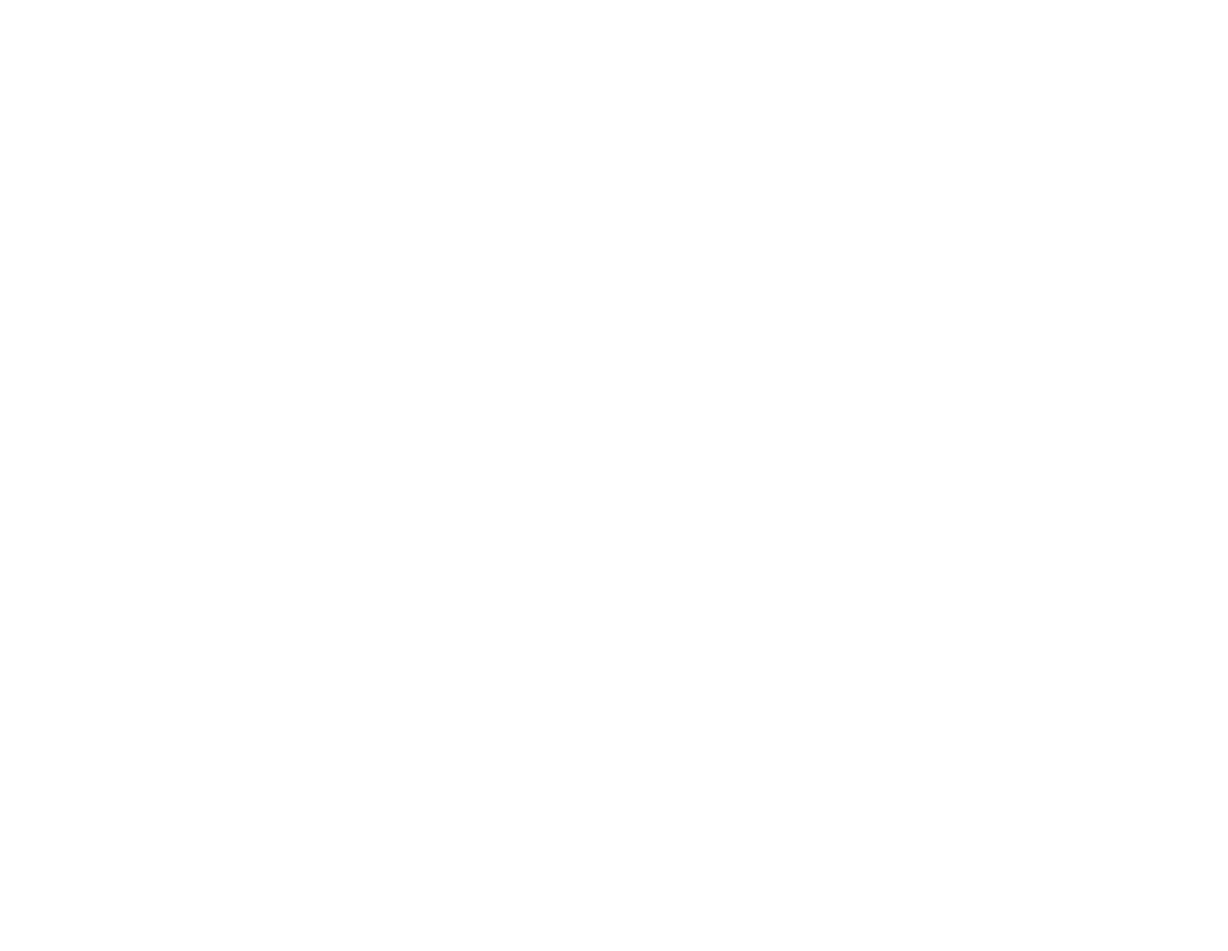
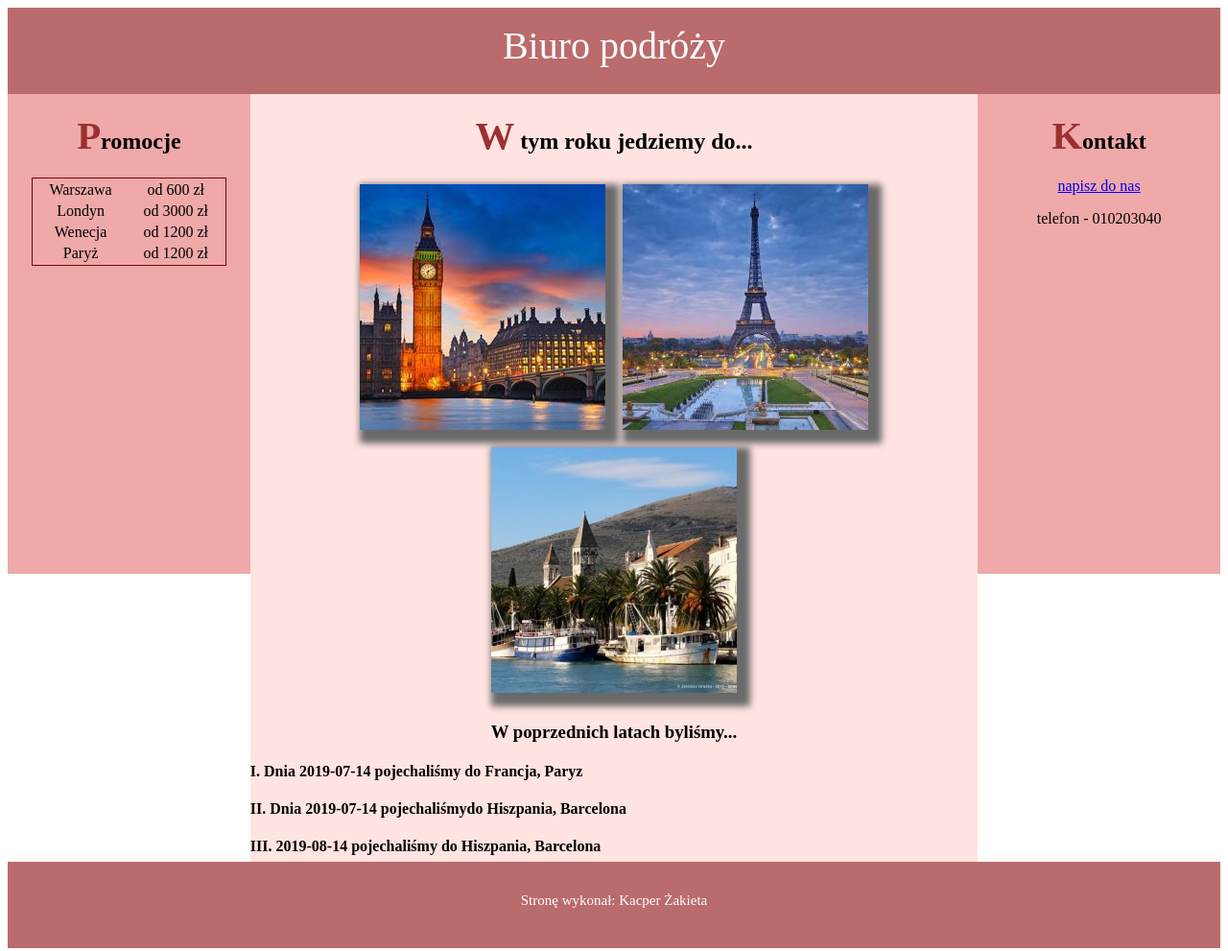
Before and after one commit to krapirrr/Biuro, a plain HTML site: page index.html in a window 1280 px wide. Shown: the whole page at 96% size. Before the commit the page ends 800 px from the top, so only its background shows below. Drawn offline with Linux system fonts and the light colour scheme.

Commit message:
Dokończyłem strone dodając zdjęcia, i reszte kodu (wczesniej nie zdazylem zcommitowac)

```diff
--- a/index.html
+++ b/index.html
@@ -1,11 +1,57 @@
 <!DOCTYPE html>
-<html lang="pl">
+<html>
     <head>
         <meta charset="UTF-8">
-    <meta name="viewport" content="width=device-width, initial-scale=1.0">
         <title>Poznaj Europę</title>
+        <link rel="stylesheet" href="style.css">
     </head>
     <body>
-
+        <header>
+            <a>Biuro podróży</a>
+        </header>
+        <main>
+            <div class="left">
+                    <h2>Promocje</h2>
+                    <table>
+                        <tr>
+                            <td>Warszawa</td>
+                            <td>od 600 zł</td>
+                        </tr>
+                        <tr>
+                            <td>Londyn</td>
+                            <td>od 3000 zł</td>
+                        </tr>
+                        <tr>
+                        <td>Wenecja</td>
+                        <td>od 1200 zł</td>
+                        </tr>
+                        <tr>
+                            <td>Paryż</td>
+                            <td>od 1200 zł</td>
+                        </tr>
+                    </table>
+            </div>
+            <div class="center">
+                <section>
+                    <h2>W tym roku jedziemy do...</h2>
+                    <img src="Londyn.jpg">
+                    <img src="Paryz.jpg">
+                    <img src="Chorwacja.jpg">
+                </section>
+                    <h3>W poprzednich latach byliśmy...</h3>
+                    <h4>I. Dnia 2019-07-14 pojechaliśmy do Francja, Paryz</h4>
+                    <h4>II. Dnia 2019-07-14 pojechaliśmydo Hiszpania, Barcelona</h4>
+                    <h4>III. 2019-08-14 pojechaliśmy do Hiszpania, Barcelona</h4>
+                </div>
+        </div>
+            <div class="right">
+                    <h2>Kontakt</h2>
+                <nav>
+                    <a href="kontakt.html">napisz do nas</a>
+                    <p>telefon - 010203040</p>
+                </nav>
+            </div>
+        </main>
+        <footer>Stronę wykonał: Kacper Żakieta</footer>
     </body>
 </html>
--- /dev/null
+++ b/styl9.css
@@ -0,0 +1,6 @@
+body {
+    background-color:mistyrose ;
+}
+h1 {
+    text-align: center;
+}
--- /dev/null
+++ b/style.css
@@ -0,0 +1,65 @@
+main{
+    display: flex;
+}
+body{
+    text-align: center;
+}
+header, footer{
+    background-color: #ba6b6c;
+    text-align: center;
+    height: 90px;
+    width: 100%;
+}
+
+header a{
+    color: white;
+    text-decoration: none;
+    font-size: 40px;
+    line-height: 80px;
+    text-align: center;
+}
+
+footer{
+    color: white;
+    font-size: 15px;
+    line-height: 80px;
+    text-align: center;
+}
+.left{
+    background-color: #efa9a9;
+    width: 20%;
+    height: 500px;
+}
+.right{
+    background-color: #efa9a9;
+    width: 20%;
+    height: 500px;
+}
+.center{
+    background-color: mistyrose;
+    width: 60%;
+    height: 800px;
+}
+.center img{
+    margin: 7px;
+    box-shadow: 7px 7px 7px 7px dimgray;
+}
+
+table{
+    margin: auto;
+    width: 80%;
+    border: solid 1px maroon;
+}
+
+h2::first-letter{
+    font-size: 170%;
+    color: rgb(153, 49, 49);
+}
+
+h3{
+    text-align: center;
+}
+
+h4{
+    text-align: left;
+}
```
Also changed, not shown: Londyn.jpg (added), Paryz.jpg (added), chorwacja.jpg (added), turyn.jfif (added), 1 other file. Lines whose indentation alone changed are shown as unchanged.
